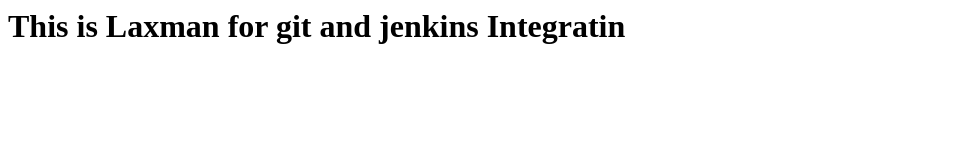
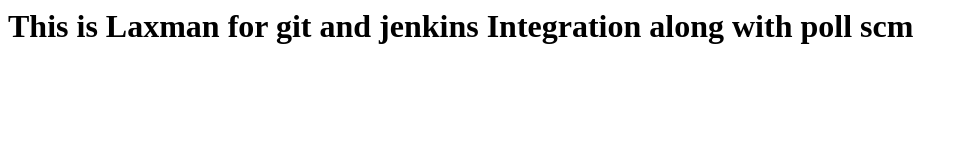
Before and after one commit to lkamble68/demojenkins, a plain HTML site: page index.html in a window 1280 px wide. Shown: the whole page, without its empty margins (0-968 px from the left). Drawn offline with Linux system fonts and the light colour scheme.

Commit message:
Update index.html

```diff
--- a/index.html
+++ b/index.html
@@ -1,5 +1,5 @@
 <html>
   <body>
-    <h1> This is Laxman for git and jenkins Integratin</h1>
+    <h1> This is Laxman for git and jenkins Integration along with poll scm</h1>
   </body>
 </html>
```
